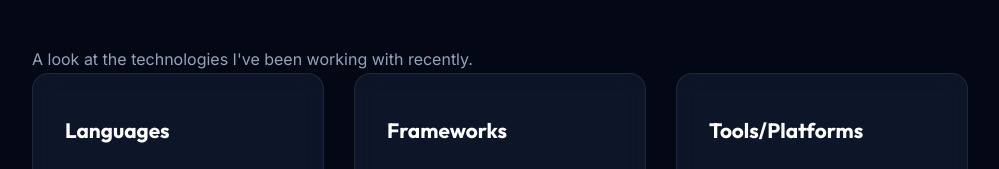
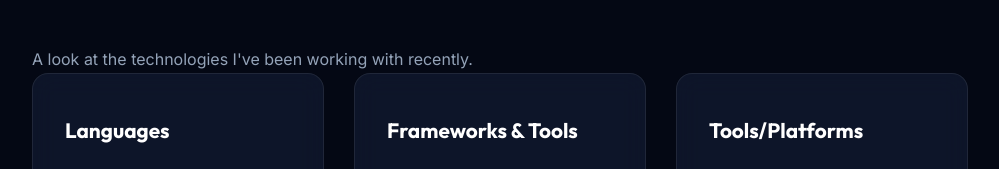
Before and after one commit to ReethikReddy/portfolio, a plain HTML site: page index.html in a window 1280 px wide. Shown: the part 1543-1712 px from the top of the page, without its empty margins (140-1139 px from the left). Drawn offline with Linux system fonts and the light colour scheme.

Commit message:
Updated project files

```diff
--- a/index.html
+++ b/index.html
@@ -108,7 +108,7 @@
                         </ul>
                     </div>
                     <div class="skill-category">
-                        <h3>Frameworks</h3>
+                        <h3>Frameworks & Tools</h3>
                         <ul class="skill-list">
                             <li><span class="skill-icon">➔</span> HTML</li>
                             <li><span class="skill-icon">➔</span> CSS</li>
```
